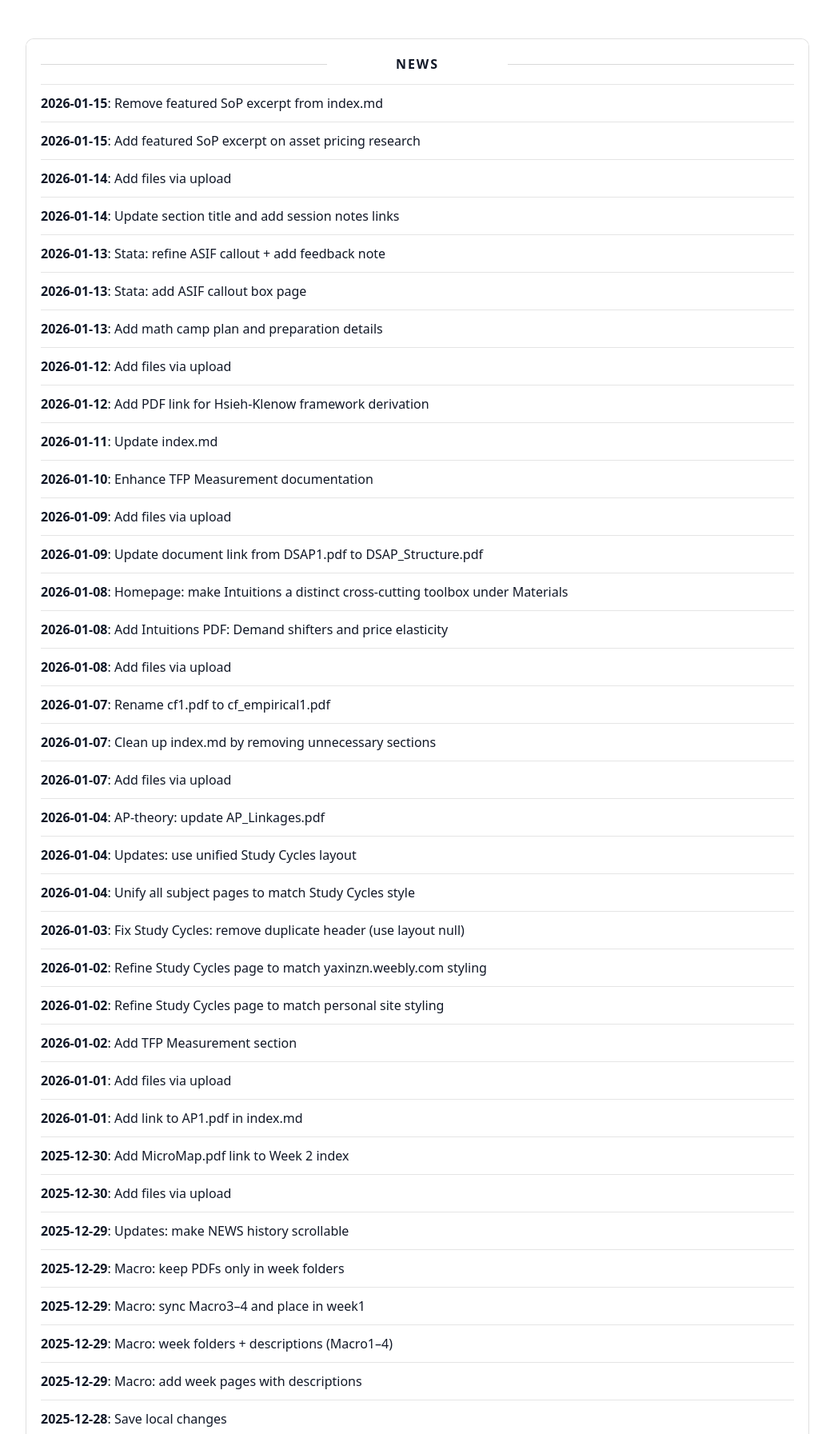
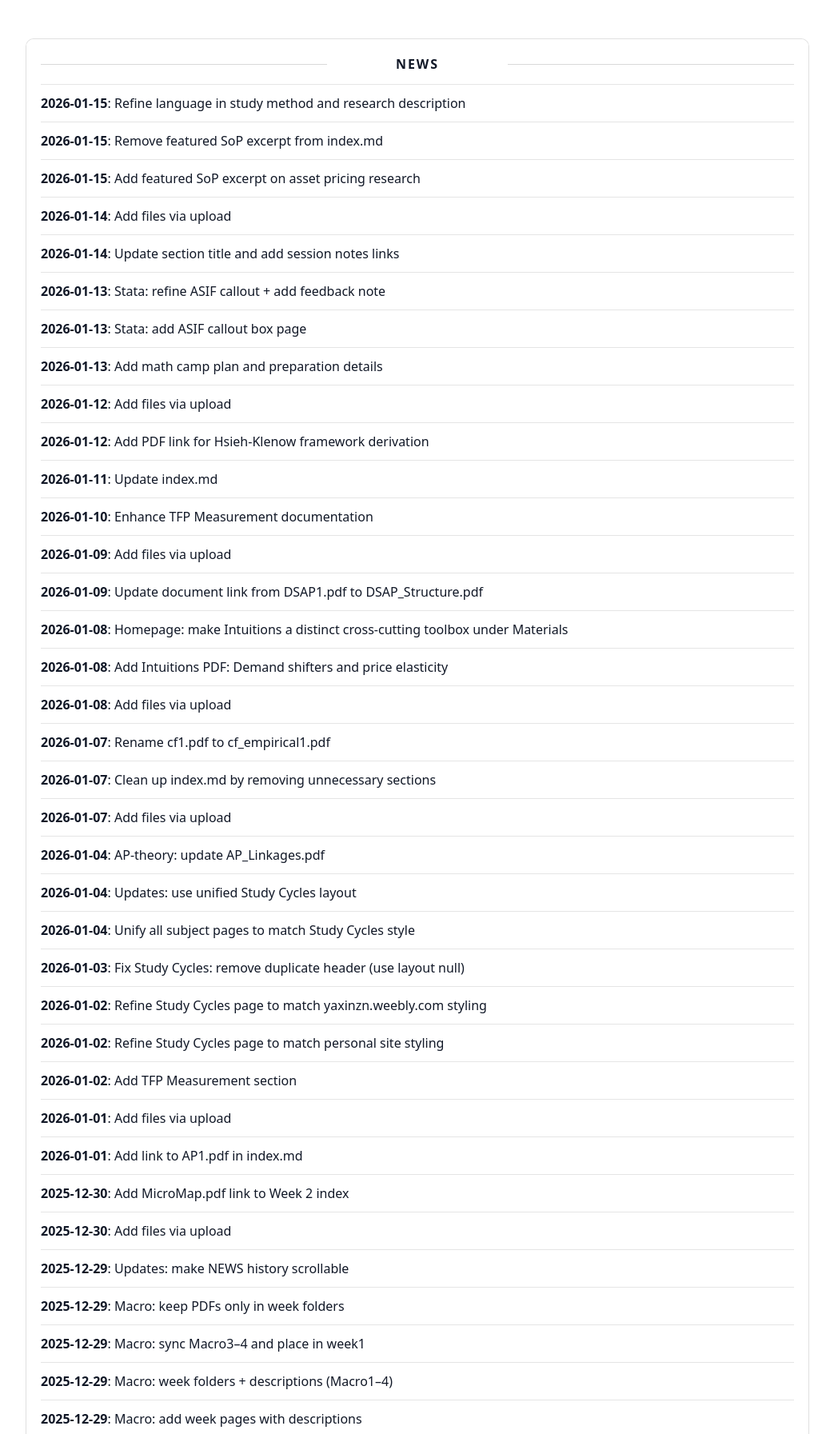
Before and after one commit to yaxinzn/study-archive, a Jekyll site: the page built from updates/index.md, in a window 1280 px wide, cut to the strip 476-2269 px from the top of the page. Shown: the whole strip at 80% size, without its empty margins (118-1161 px from the left). Built offline with Jekyll 4.4.1, drawn with Linux system fonts in a browser that asks for light colours; some of the changed text lies outside the part shown.

Commit message:
chore: update NEWS feed

```diff
--- a/_data/news.yml
+++ b/_data/news.yml
@@ -1,4 +1,7 @@
 # Auto-generated update history (sorted newest -> oldest). Do not edit manually.
+- ts: "1768477887"
+  date: "2026-01-15"
+  title: "Refine language in study method and research description"
 - ts: "1768477671"
   date: "2026-01-15"
   title: "Remove featured SoP excerpt from index.md"
```
